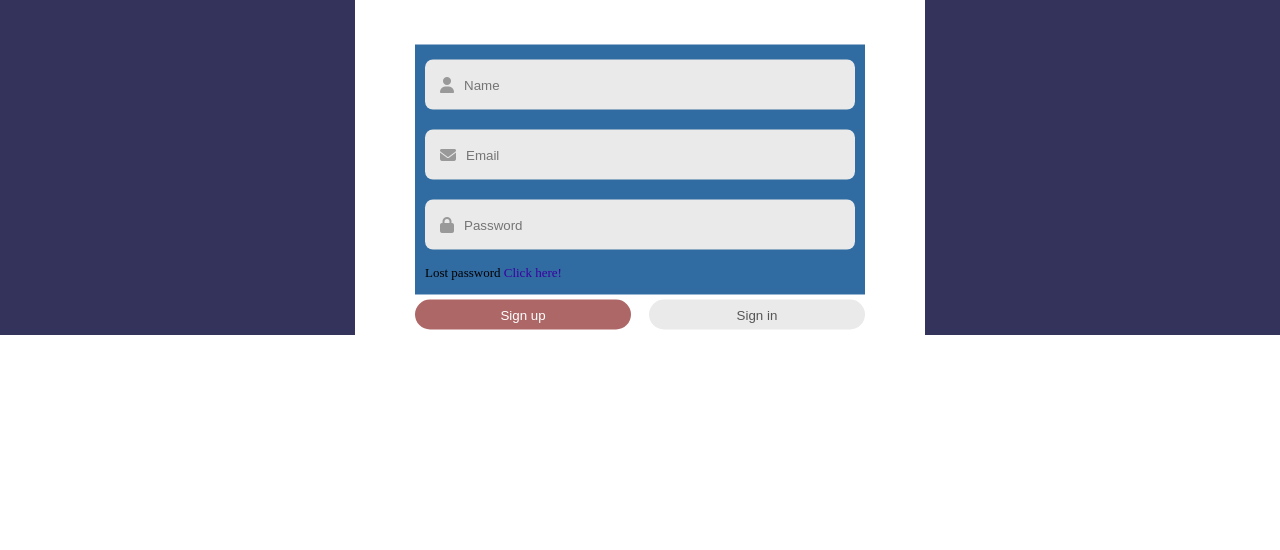
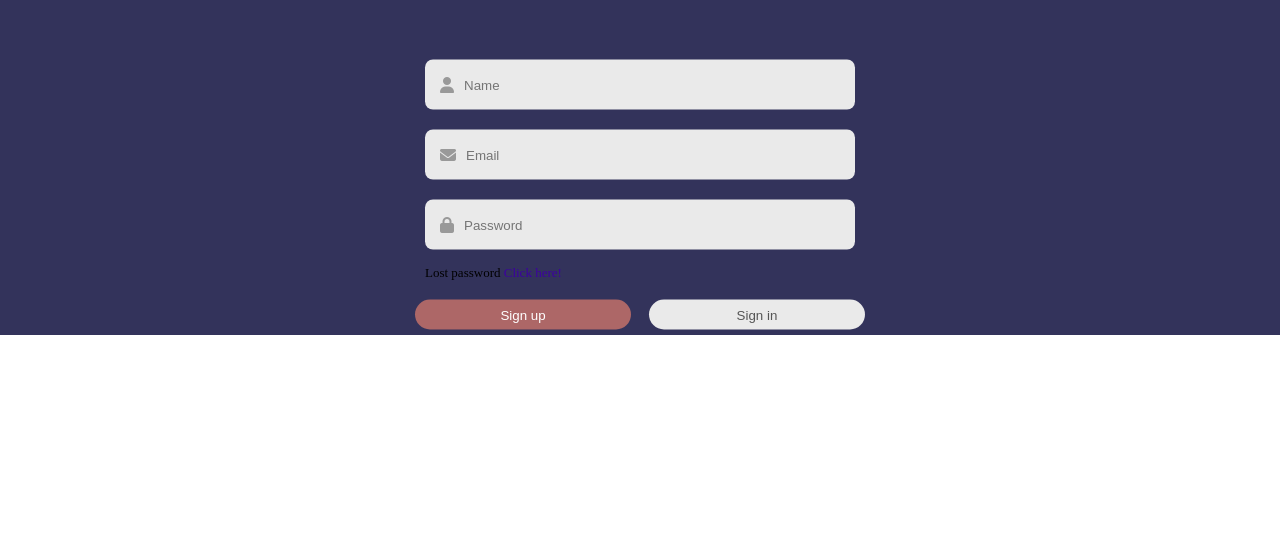
Before and after one commit to austineg/MyDesign, a plain HTML site: page index.html in a window 1280 px wide. Shown: the part 250-800 px from the top of the page. Drawn offline with Linux system fonts and the light colour scheme.

Commit message:
Add files via upload

```diff
--- a/style.css
+++ b/style.css
@@ -17,7 +17,7 @@
      top: 50%;
      left: 50%;
      transform: translate(-50%,-50%);
-     background:  #fff;
+     /* background:  #fff; */
      padding:  50px 60px 70px;
      text-align:  center;
 }
@@ -94,7 +94,7 @@ form p a{
     display: flex;
     flex-direction: column;
     height: 250px;
-    background-color: rgb(48, 107, 162);
+    /* background-color: rgb(48, 107, 162); */
     margin-bottom: 5px;
     }
 .btn-field button.disable{
```
